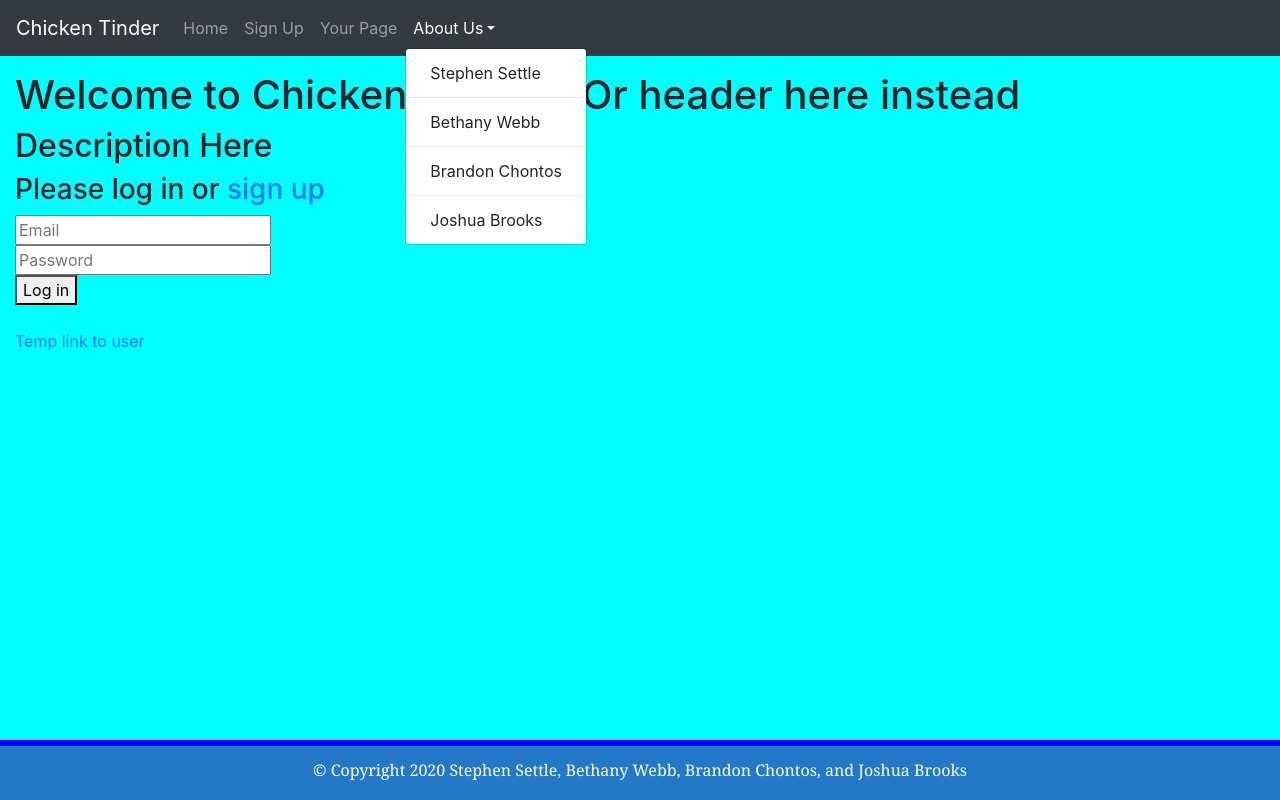
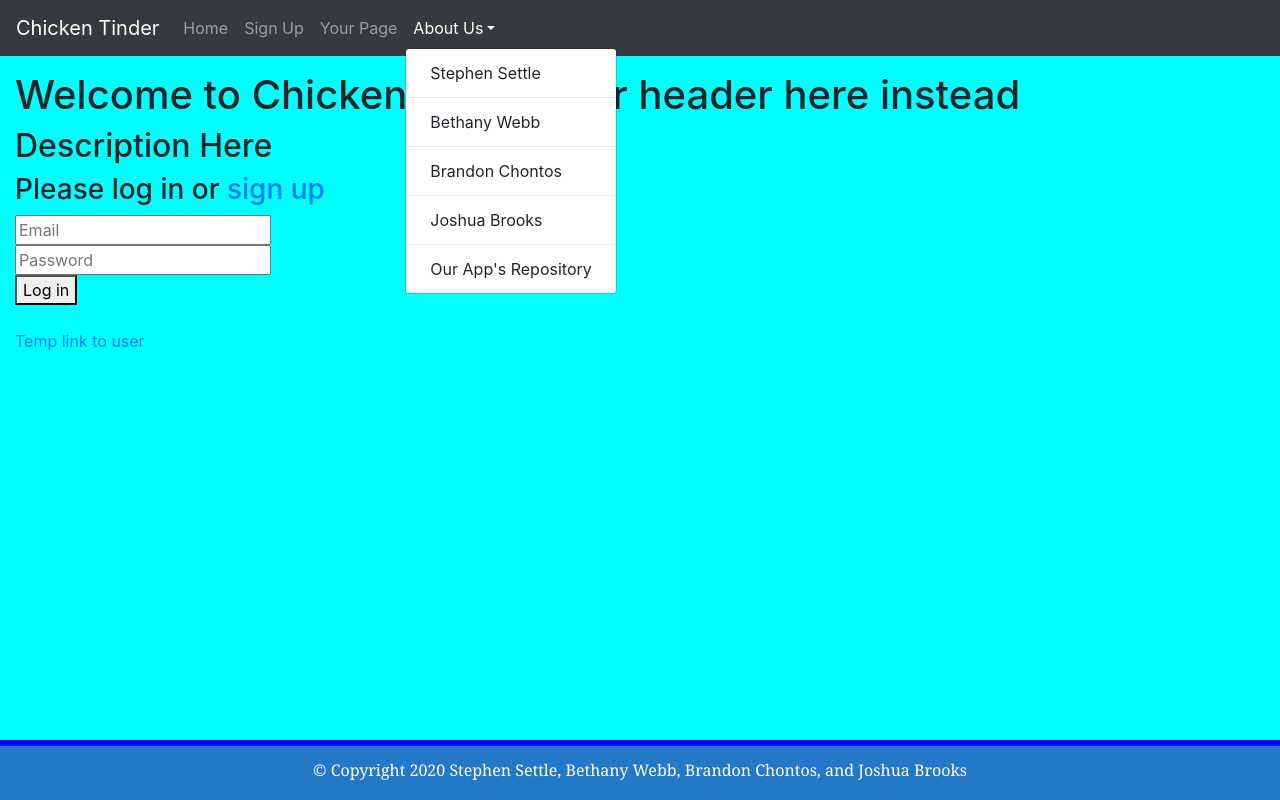
Before and after one commit to BethanyWebb/Final, a React (Create React App) app in the folder client/: page / in a window 1280 px wide. Both pictures are taken after a click on the button "About Us". Built offline with nearby package versions, Linux system fonts and the light colour scheme.

Commit message:
Added the project's repo link to the About Us dropdown

```diff
--- a/client/src/components/Navbar/Navbar.js
+++ b/client/src/components/Navbar/Navbar.js
@@ -20,6 +20,8 @@ function MyNavbar() {
                             <ReactBootStrap.NavDropdown.Item href="#action/3.3" target="_blank">Brandon Chontos</ReactBootStrap.NavDropdown.Item>
                             <ReactBootStrap.NavDropdown.Divider />
                             <ReactBootStrap.NavDropdown.Item href="https://joshua-brooks-portfolio.herokuapp.com/" target="_blank">Joshua Brooks</ReactBootStrap.NavDropdown.Item>
+                            <ReactBootStrap.NavDropdown.Divider />
+                            <ReactBootStrap.NavDropdown.Item href="https://github.com/BethanyWebb/Final" target="_blank">Our App's Repository</ReactBootStrap.NavDropdown.Item>
                         </ReactBootStrap.NavDropdown>
                     </ReactBootStrap.Nav>
                     {/* <ReactBootStrap.Nav>
```
